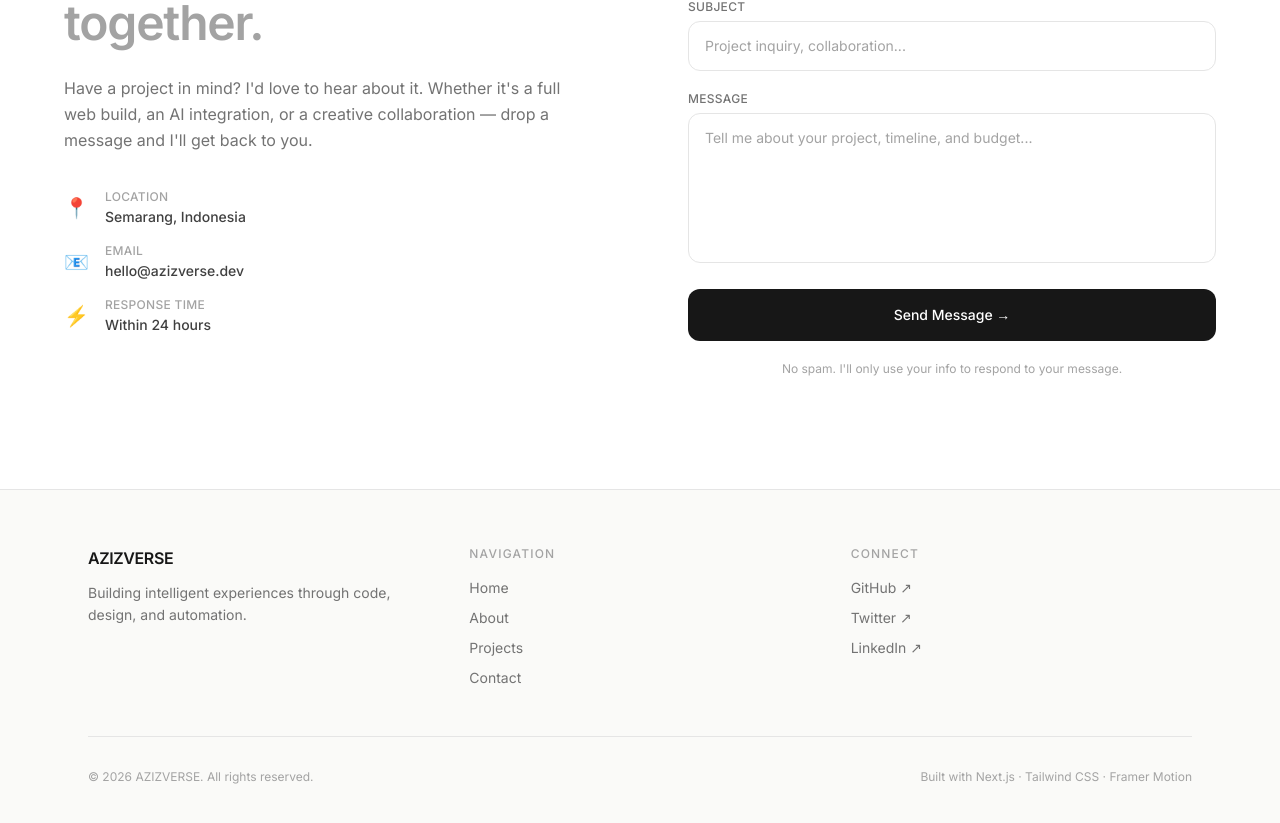
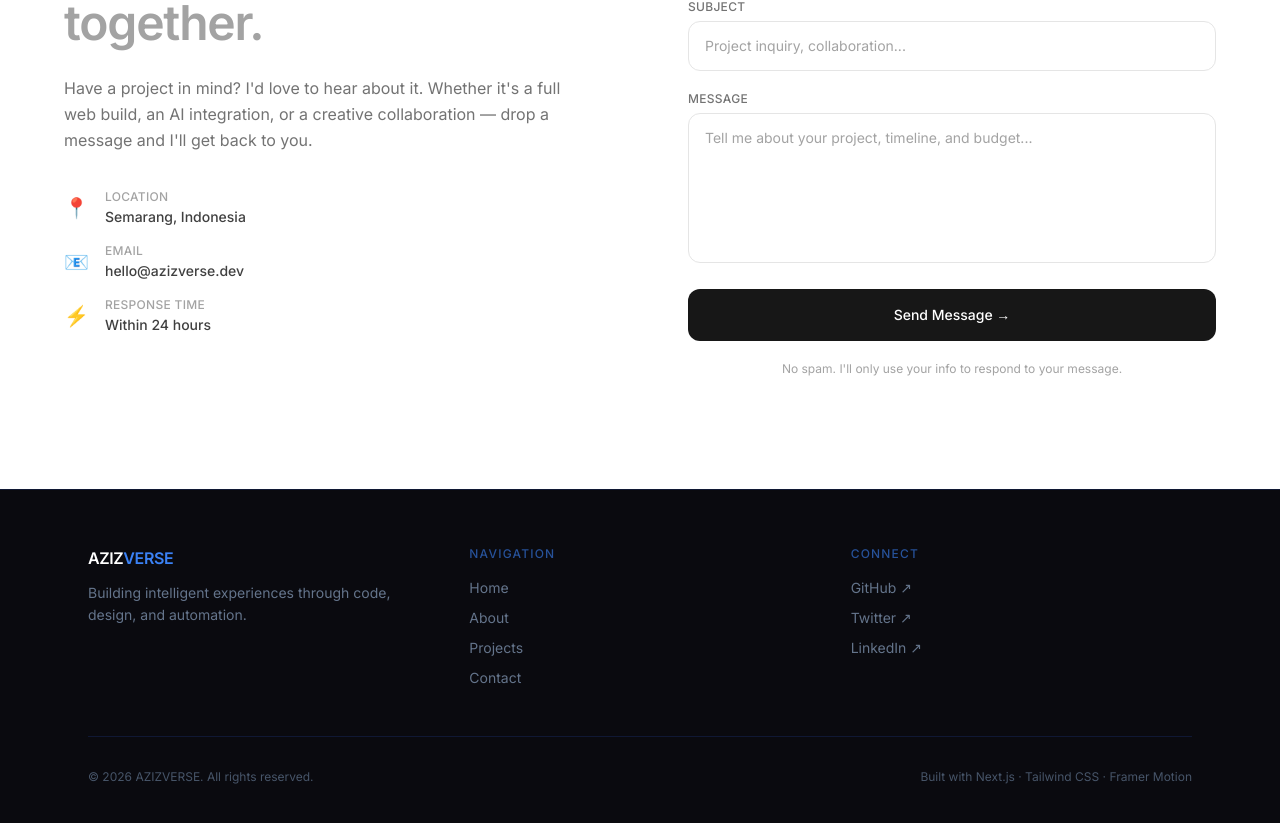
Before and after one commit to minanulaziz260/porto, a Next.js app: page / in a window 1280 px wide. Shown: the part 2627-3450 px from the top of the page. Built offline with nearby package versions, Linux system fonts and the light colour scheme.

Commit message:
Update Footer.tsx

```diff
--- a/components/Footer.tsx
+++ b/components/Footer.tsx
@@ -23,16 +23,16 @@ export default function Footer() {
       whileInView={{ opacity: 1 }}
       viewport={{ once: true }}
       transition={{ duration: 0.8 }}
-      className="bg-[#FAFAF8] border-t border-neutral-200"
+      className="bg-[#0a0a0f] border-t border-blue-900/30"
     >
       <div className="max-w-6xl mx-auto px-6 py-14">
         <div className="grid sm:grid-cols-3 gap-10 mb-12">
           {/* Brand */}
           <div className="space-y-3">
-            <div className="text-base font-semibold text-neutral-900 tracking-tight">
-              AZIZVERSE
+            <div className="text-base font-semibold tracking-tight text-white">
+              AZIZ<span className="text-blue-500">VERSE</span>
             </div>
-            <p className="text-sm text-neutral-500 leading-relaxed max-w-xs">
+            <p className="text-sm text-slate-500 leading-relaxed max-w-xs">
               Building intelligent experiences through code, design, and
               automation.
             </p>
@@ -40,7 +40,7 @@ export default function Footer() {
 
           {/* Navigation */}
           <div className="space-y-4">
-            <div className="text-xs font-medium text-neutral-400 uppercase tracking-widest">
+            <div className="text-xs font-medium text-blue-500/60 uppercase tracking-widest">
               Navigation
             </div>
             <nav className="flex flex-col gap-2.5">
@@ -48,7 +48,7 @@ export default function Footer() {
                 <Link
                   key={link.label}
                   href={link.href}
-                  className="text-sm text-neutral-500 hover:text-neutral-900 transition-colors w-fit"
+                  className="text-sm text-slate-500 hover:text-blue-400 transition-colors w-fit"
                 >
                   {link.label}
                 </Link>
@@ -58,7 +58,7 @@ export default function Footer() {
 
           {/* Social */}
           <div className="space-y-4">
-            <div className="text-xs font-medium text-neutral-400 uppercase tracking-widest">
+            <div className="text-xs font-medium text-blue-500/60 uppercase tracking-widest">
               Connect
             </div>
             <nav className="flex flex-col gap-2.5">
@@ -68,7 +68,7 @@ export default function Footer() {
                   href={link.href}
                   target="_blank"
                   rel="noopener noreferrer"
-                  className="text-sm text-neutral-500 hover:text-neutral-900 transition-colors w-fit"
+                  className="text-sm text-slate-500 hover:text-blue-400 transition-colors w-fit"
                 >
                   {link.label} ↗
                 </a>
@@ -77,12 +77,12 @@ export default function Footer() {
           </div>
         </div>
 
-        {/* Bottom bar */}
-        <div className="border-t border-neutral-200 pt-8 flex flex-col sm:flex-row items-center justify-between gap-4">
-          <p className="text-xs text-neutral-400">
+        {/* Bottom */}
+        <div className="border-t border-blue-900/30 pt-8 flex flex-col sm:flex-row items-center justify-between gap-4">
+          <p className="text-xs text-slate-600">
             © {new Date().getFullYear()} AZIZVERSE. All rights reserved.
           </p>
-          <p className="text-xs text-neutral-400">
+          <p className="text-xs text-slate-600">
             Built with Next.js · Tailwind CSS · Framer Motion
           </p>
         </div>
```
